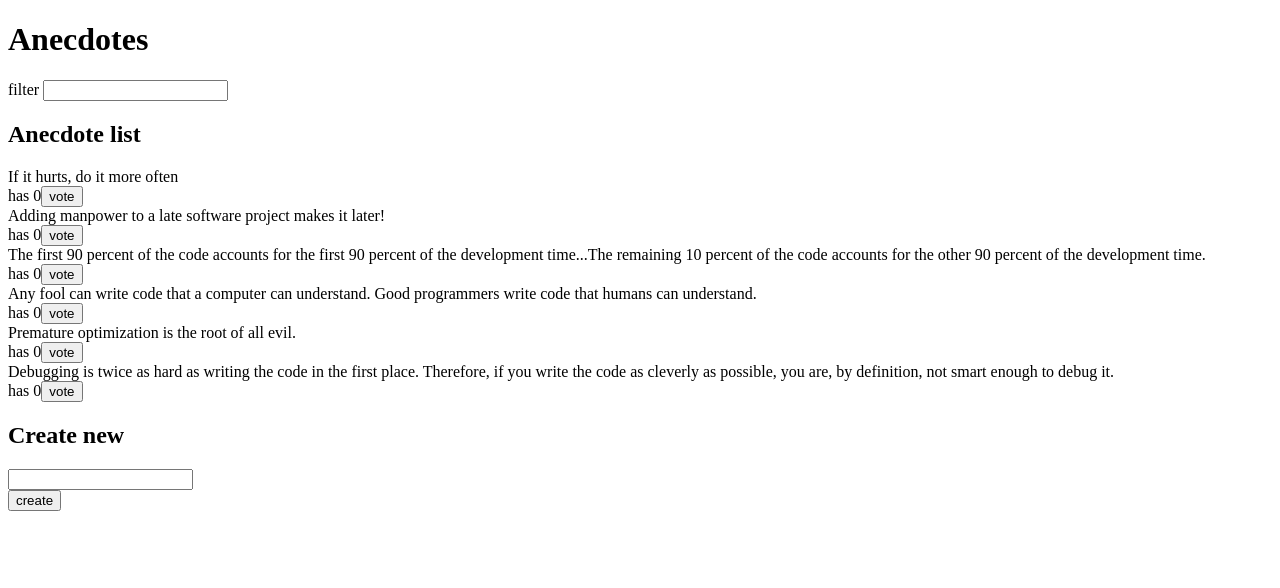
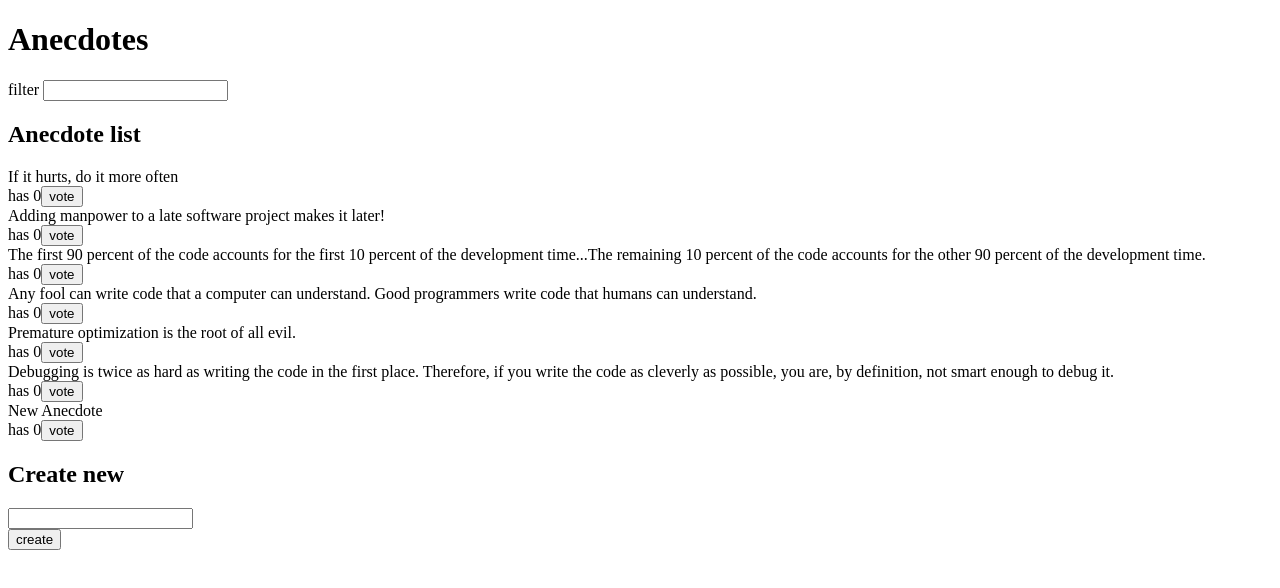
Before and after one commit to StinaSoile/osa6, a React (Vite) app in the folder redux-anecdotes/: page / in a window 1280 px wide. Shown: the top 588 px of the page. Built offline with nearby package versions, Linux system fonts and the light colour scheme; data requests are answered from the project's data file.

Commit message:
6.14 ja 6.15 tehty

```diff
--- /dev/null
+++ b/redux-anecdotes/db.json
@@ -0,0 +1,39 @@
+{
+  "anecdotes": [
+    {
+      "content": "If it hurts, do it more often",
+      "id": "47145",
+      "votes": 0
+    },
+    {
+      "content": "Adding manpower to a late software project makes it later!",
+      "id": "21149",
+      "votes": 0
+    },
+    {
+      "content": "The first 90 percent of the code accounts for the first 10 percent of the development time...The remaining 10 percent of the code accounts for the other 90 percent of the development time.",
+      "id": "69581",
+      "votes": 0
+    },
+    {
+      "content": "Any fool can write code that a computer can understand. Good programmers write code that humans can understand.",
+      "id": "36975",
+      "votes": 0
+    },
+    {
+      "content": "Premature optimization is the root of all evil.",
+      "id": "25170",
+      "votes": 0
+    },
+    {
+      "content": "Debugging is twice as hard as writing the code in the first place. Therefore, if you write the code as cleverly as possible, you are, by definition, not smart enough to debug it.",
+      "id": "98312",
+      "votes": 0
+    },
+    {
+      "id": "752d",
+      "content": "New Anecdote",
+      "votes": 0
+    }
+  ]
+}
--- a/redux-anecdotes/package.json
+++ b/redux-anecdotes/package.json
@@ -7,13 +7,15 @@
     "dev": "vite",
     "build": "vite build",
     "lint": "eslint . --ext js,jsx --report-unused-disable-directives --max-warnings 0",
-    "preview": "vite preview"
+    "preview": "vite preview",
+    "server": "json-server -p3001 --watch db.json"
   },
   "dependencies": {
     "@reduxjs/toolkit": "^2.2.4",
     "@testing-library/jest-dom": "^6.1.4",
     "@testing-library/react": "^14.0.0",
     "@testing-library/user-event": "^14.5.1",
+    "axios": "^1.6.8",
     "react": "^18.2.0",
     "react-dom": "^18.2.0",
     "react-redux": "^8.1.3",
@@ -25,6 +27,7 @@
     "eslint-plugin-react": "^7.32.2",
     "eslint-plugin-react-hooks": "^4.6.0",
     "eslint-plugin-react-refresh": "^0.4.3",
+    "json-server": "^1.0.0-alpha.23",
     "vite": "^4.4.5"
   },
   "eslintConfig": {
--- a/redux-anecdotes/src/App.jsx
+++ b/redux-anecdotes/src/App.jsx
@@ -3,8 +3,19 @@
 import AnecdoteForm from "./components/AnecdoteForm";
 import Filter from "./components/Filter";
 import Notification from "./components/Notification";
+import { useDispatch } from "react-redux";
+import { useEffect } from "react";
+import anecdoteService from "./services/anecdotes";
+import { setAnecdotes } from "./reducers/anecdoteReducer";
 
 const App = () => {
+  const dispatch = useDispatch();
+  useEffect(() => {
+    anecdoteService.getAll().then((anecdotes) => {
+      dispatch(setAnecdotes(anecdotes));
+    });
+  }, []);
+
   return (
     <div>
       <h1>Anecdotes</h1>
@@ -17,3 +28,14 @@
 };
 
 export default App;
+
+/*
+
+6.14
+Hae sovelluksen käynnistyessä anekdootit
+JSON Serverillä toteutetusta backendistä. DONE
+
+6.15
+Muuta uusien anekdoottien luomista siten,
+että anekdootit talletetaan backendiin.
+*/
--- a/redux-anecdotes/src/components/AnecdoteForm.jsx
+++ b/redux-anecdotes/src/components/AnecdoteForm.jsx
@@ -4,6 +4,7 @@
   removeNotification,
   createNotification,
 } from "../reducers/notificationReducer";
+import anecdoteService from "../services/anecdotes";
 
 const AnecdoteForm = () => {
   const dispatch = useDispatch();
@@ -13,7 +14,7 @@
   //   console.log("vote", id);
   // };
 
-  const addAnecdote = (event) => {
+  const addAnecdote = async (event) => {
     event.preventDefault();
     const content = event.target.newAnecdote.value;
     let timeoutId = setTimeout(() => {
@@ -23,7 +24,8 @@
       createNotification({ text: `you created "${content}".`, timeoutId })
     );
     event.target.newAnecdote.value = "";
-    dispatch(createAnecdote(content));
+    const anecdote = await anecdoteService.createNew(content);
+    dispatch(createAnecdote(anecdote));
   };
 
   return (
--- a/redux-anecdotes/src/reducers/anecdoteReducer.js
+++ b/redux-anecdotes/src/reducers/anecdoteReducer.js
@@ -1,29 +1,29 @@
 import { createSlice } from '@reduxjs/toolkit'
 
-const anecdotesAtStart = [
-  'If it hurts, do it more often',
-  'Adding manpower to a late software project makes it later!',
-  'The first 90 percent of the code accounts for the first 90 percent of the development time...The remaining 10 percent of the code accounts for the other 90 percent of the development time.',
-  'Any fool can write code that a computer can understand. Good programmers write code that humans can understand.',
-  'Premature optimization is the root of all evil.',
-  'Debugging is twice as hard as writing the code in the first place. Therefore, if you write the code as cleverly as possible, you are, by definition, not smart enough to debug it.'
-]
+// const anecdotesAtStart = [
+//   'If it hurts, do it more often',
+//   'Adding manpower to a late software project makes it later!',
+//   'The first 90 percent of the code accounts for the first 90 percent of the development time...The remaining 10 percent of the code accounts for the other 90 percent of the development time.',
+//   'Any fool can write code that a computer can understand. Good programmers write code that humans can understand.',
+//   'Premature optimization is the root of all evil.',
+//   'Debugging is twice as hard as writing the code in the first place. Therefore, if you write the code as cleverly as possible, you are, by definition, not smart enough to debug it.'
+// ]
 
-const getId = () => (100000 * Math.random()).toFixed(0)
+// const getId = () => (100000 * Math.random()).toFixed(0)
 
-const asObject = (anecdote) => {
-  return {
-    content: anecdote,
-    id: getId(),
-    votes: 0
-  }
-}
+// const asObject = (anecdote) => {
+//   return {
+//     content: anecdote,
+//     id: getId(),
+//     votes: 0
+//   }
+// }
 
-const initialState = anecdotesAtStart.map(asObject)
+// const initialState = anecdotesAtStart.map(asObject)
 
 const anecdoteSlice = createSlice({
   name: 'anecdotes',
-  initialState: initialState,
+  initialState: [],
   reducers: {
     vote: (state, action) => {
       const id = action.payload
@@ -33,14 +33,13 @@
       return state.map(anecdote => anecdote.id !== id ? anecdote : changedAnecdote).sort((a, b) => (b.votes - a.votes))
     },
     createAnecdote: (state, action) => {
-      state.push({
-        content: action.payload,
-        id: getId(),
-        votes: 0
-      })
+      state.push(action.payload)
+    },
+    setAnecdotes: (state, action) => {
+      return action.payload
     }
   }
 })
 
-export const { vote, createAnecdote } = anecdoteSlice.actions
+export const { vote, createAnecdote, setAnecdotes } = anecdoteSlice.actions
 export default anecdoteSlice.reducer
--- /dev/null
+++ b/redux-anecdotes/src/services/anecdotes.js
@@ -0,0 +1,15 @@
+import axios from 'axios'
+
+const baseUrl = 'http://localhost:3001/anecdotes'
+
+const getAll = async () => {
+    const response = await axios.get(baseUrl)
+    return response.data
+}
+
+const createNew = async (content) => {
+    const object = { content, votes: 0 }
+    const response = await axios.post(baseUrl, object)
+    return response.data
+}
+export default { getAll, createNew }
```
Also changed, not shown: 1 other file (tests, documents, lock files or other folders).
